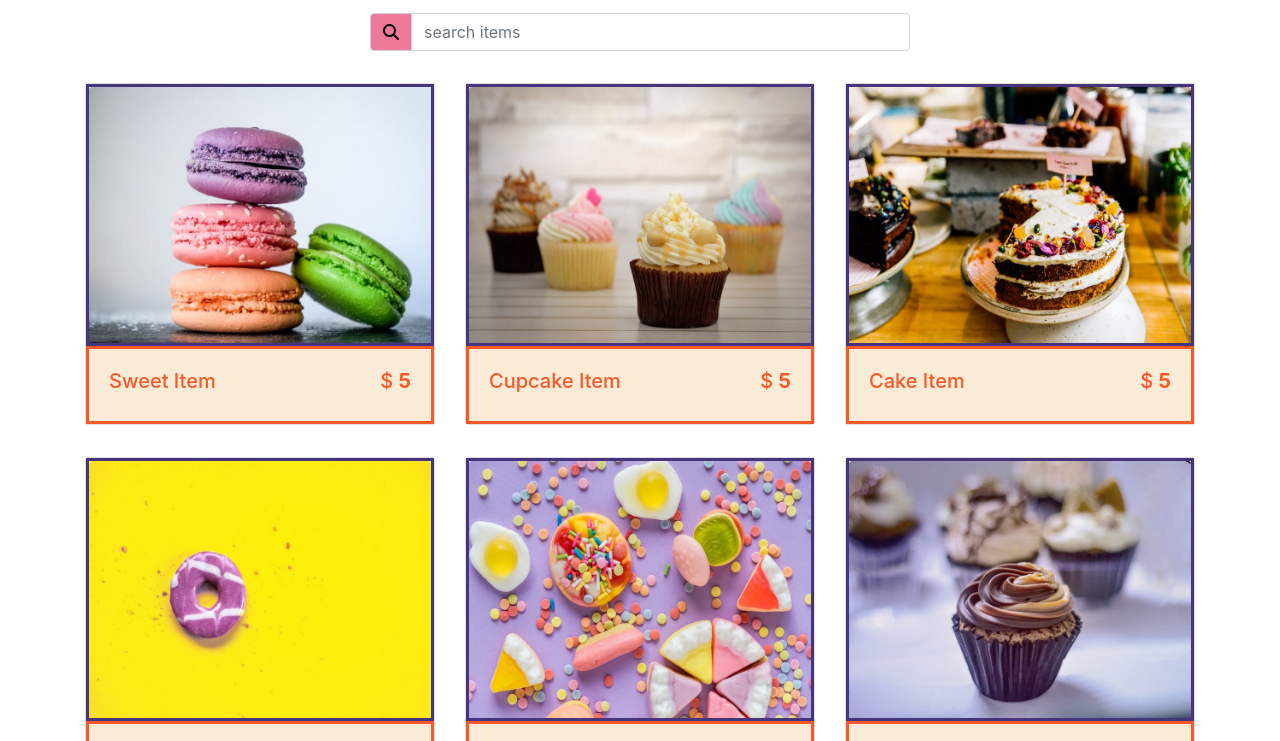
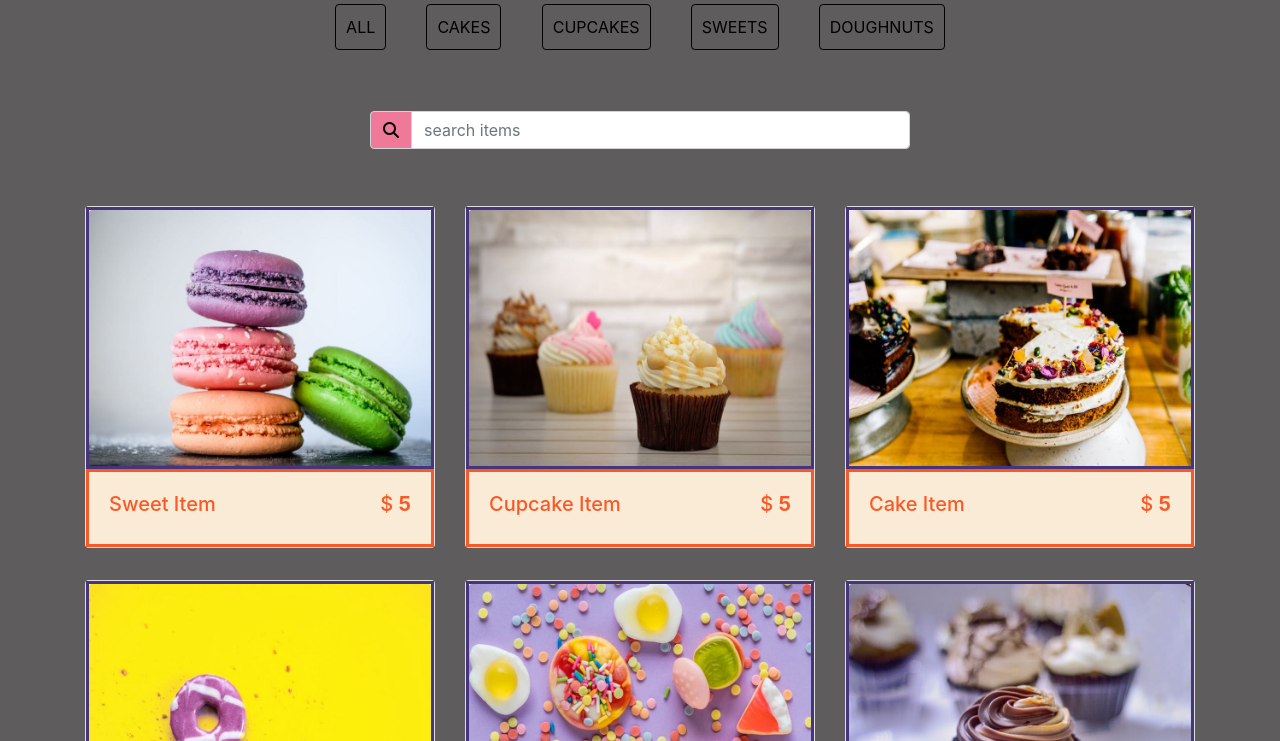
Before and after one commit to yoyogi009/my-store, a website: page index.html in a window 1280 px wide. Shown: the part 190-931 px from the top of the page. Drawn offline with nearby package versions, Linux system fonts and the light colour scheme; files whose address does not match are found by name.

Commit message:
third commit

```diff
--- a/css/style.css
+++ b/css/style.css
@@ -2,7 +2,7 @@
 
 body {
 
-  background-color: gray;
+  background-color: rgba(53, 51, 51, 0.795);
   color: #ef7998;
 }
 
@@ -11,7 +11,16 @@ body {
   font-size: 4rem;
   font-family: 'Kaushan Script';
 }
+.btn-padding{
+  padding: 20px;
+  margin: 25px;
+}
+.btn{
+  border: 1px solid ;
+  padding: 10px;
 
+
+}
 .btn-pink {
   color:#ef7998 !important;
   border-color: #ef7998 !important;
@@ -28,10 +37,10 @@ body {
   background: #ef7998 !important;
   color: #000 !important;
 }
+.s-box{
+  margin-bottom: 25px;
+}
 
-.store {
-  background-color:#fff;
-}
 .img-container {
   position: relative;
   overflow: hidden;
--- a/index.html
+++ b/index.html
@@ -12,7 +12,7 @@
   <link rel="stylesheet" href="css/style.css">
   <!-- font awesome -->
   <script src="https://kit.fontawesome.com/7b12c4f071.js" crossorigin="anonymous"></script>
-  <title>My Store</title>
+  <title>Yo Store</title>
   <style>
   </style>
 </head>
@@ -30,7 +30,7 @@
       </div>
       <!-- buttons    -->
 
-      <div class="row">
+      <div class="row btn-padding">
         <div class=" col-lg-8 mx-auto d-flex justify-content-around my-2 sortBtn flex-wrap">
           <a href="#" class="btn btn-outline-secondary btn-black text-uppercase filter-btn m-2" data-filter="all"> all</a>
           <a href="#" class="btn btn-outline-secondary btn-black text-uppercase filter-btn m-2" data-filter="cakes">cakes</a>
@@ -40,7 +40,7 @@
         </div>
       </div>
       <!-- search box -->
-      <div class="row">
+      <div class="row s-box">
 
         <div class="col-10 mx-auto col-md-6">
           <form>
```
